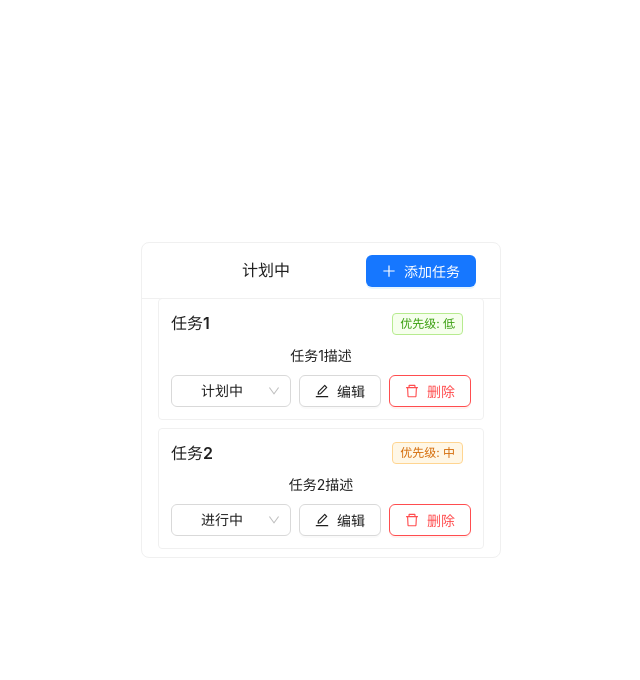
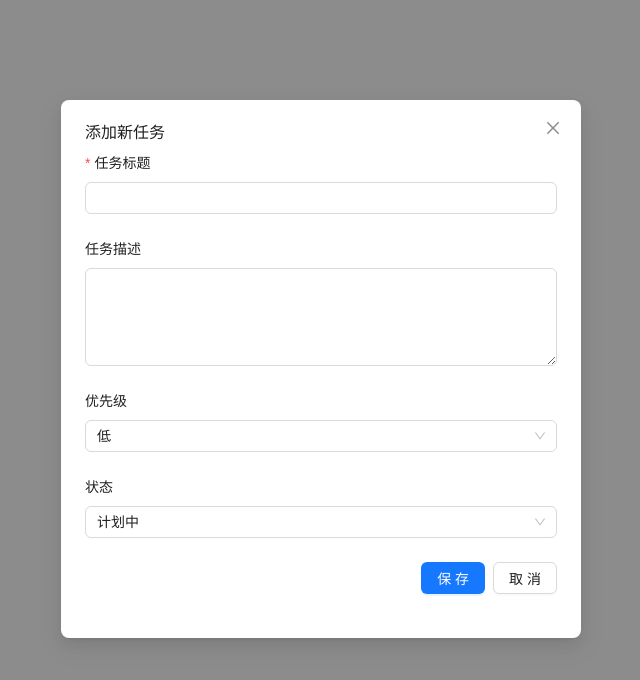
Before and after one commit to magician-hy/todo-list-demo, a React (Vite) app: page / in a window 1280 px wide. Both pictures are taken after a click on the button "添加任务". Shown: the top 680 px of the page, without its empty margins (319-959 px from the left). Built offline with nearby package versions, Linux system fonts and the light colour scheme.

Commit message:
feat: 封装新增/编辑任务弹窗

```diff
--- a/package.json
+++ b/package.json
@@ -13,13 +13,15 @@
     "@ant-design/icons": "^5.5.1",
     "antd": "^5.21.2",
     "react": "^18.3.1",
-    "react-dom": "^18.3.1"
+    "react-dom": "^18.3.1",
+    "uuid": "^10.0.0"
   },
   "devDependencies": {
     "@eslint/js": "^9.11.1",
     "@types/node": "^22.7.4",
     "@types/react": "^18.3.10",
     "@types/react-dom": "^18.3.0",
+    "@types/uuid": "^10.0.0",
     "@vitejs/plugin-react": "^4.3.2",
     "eslint": "^9.11.1",
     "eslint-plugin-react-hooks": "^5.1.0-rc.0",
--- a/src/App.tsx
+++ b/src/App.tsx
@@ -1,4 +1,7 @@
+import { useState } from 'react';
+import { Modal } from 'antd';
 import { TaskColumn } from './components/TaskColumn';
+import { TaskForm } from './components/TaskForm';
 import { Task } from './types';
 
 import './App.css';
@@ -24,16 +27,39 @@ const mockTasks: Task[] = [
 ]
 
 function App() {
+  const [isModalVisible, setIsModalVisible] = useState(false);
+  const [editingTask, setEditingTask] = useState<Task | undefined>(undefined);
+
+  const handleAddOrEditTask = () => {
+    setIsModalVisible(true);
+  };
+
   return (
     <>
       <TaskColumn
         title="计划中"
         tasks={mockTasks}
-        onAddTask={() => { }}
+        onAddTask={handleAddOrEditTask}
         onStatusChange={() => { }}
-        onEditTask={() => { }}
+        onEditTask={handleAddOrEditTask}
         onDeleteTask={() => { }}
       />
+      <Modal
+        title={editingTask ? "编辑任务" : "添加新任务"}
+        visible={isModalVisible}
+        onCancel={() => {
+          setIsModalVisible(false);
+        }}
+        footer={null}
+      >
+        <TaskForm
+          task={editingTask}
+          onSave={handleAddOrEditTask}
+          onCancel={() => {
+            setIsModalVisible(false);
+          }}
+        />
+      </Modal>
     </>
   );
 }
--- /dev/null
+++ b/src/components/TaskForm/index.css
@@ -0,0 +1,5 @@
+.task-form-btn {
+  width: 100%;
+  display: flex;
+  justify-content: flex-end;
+}
--- /dev/null
+++ b/src/components/TaskForm/index.tsx
@@ -0,0 +1,71 @@
+import { FC, useEffect } from "react";
+import { Form, Input, Select, Button } from 'antd';
+import { v4 as uuidv4 } from 'uuid';
+import { Task } from '@/types';
+
+import './index.css';
+
+type Props = {
+  task?: Task;
+  onSave: (task: Task) => void;
+  onCancel: () => void;
+}
+
+const { TextArea } = Input;
+const { Option } = Select;
+
+/** 新增/编辑任务表单 */
+export const TaskForm: FC<Props> = ({
+  task,
+  onSave,
+  onCancel,
+}) => {
+  const [form] = Form.useForm();
+
+  useEffect(() => {
+    form.setFieldsValue(task || { priority: 1, status: 'planned' });
+  }, [form, task]);
+
+  const handleSubmit = (values: any) => {
+    onSave({
+      id: task?.id || uuidv4(),
+      ...values,
+      createdAt: task?.createdAt || Date.now(),
+    });
+  };
+
+  return (
+    <Form form={form} onFinish={handleSubmit} layout="vertical">
+      <Form.Item name="title" label="任务标题" rules={[{ required: true, message: '请输入任务标题' }]}>
+        <Input />
+      </Form.Item>
+      <Form.Item name="description" label="任务描述">
+        <TextArea rows={4} />
+      </Form.Item>
+      <Form.Item name="priority" label="优先级">
+        <Select>
+          <Option value={1}>低</Option>
+          <Option value={2}>中</Option>
+          <Option value={3}>高</Option>
+        </Select>
+      </Form.Item>
+      <Form.Item name="status" label="状态">
+        <Select>
+          <Option value="planned">计划中</Option>
+          <Option value="in-progress">进行中</Option>
+          <Option value="completed">已完成</Option>
+        </Select>
+      </Form.Item>
+      <div className="task-form-btn">
+        <Form.Item>
+          <Button type="primary" htmlType="submit">
+            保存
+          </Button>
+          <Button onClick={onCancel} style={{ marginLeft: 8 }}>
+            取消
+          </Button>
+        </Form.Item>
+      </div>
+    </Form>
+  );
+};
```
Also changed, not shown: 2 other files (tests, documents, lock files or other folders).
